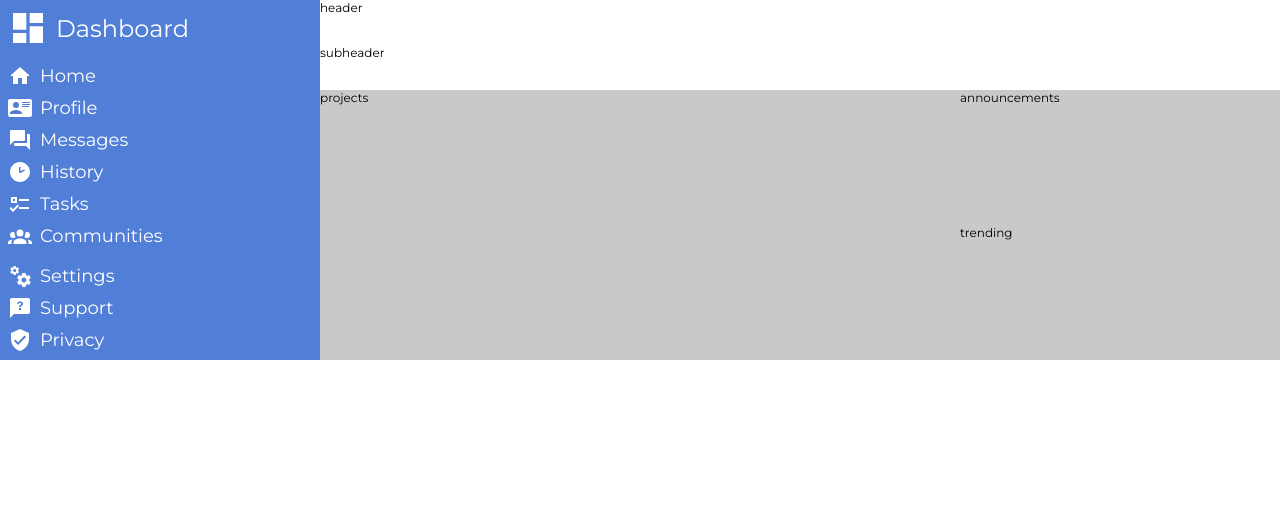
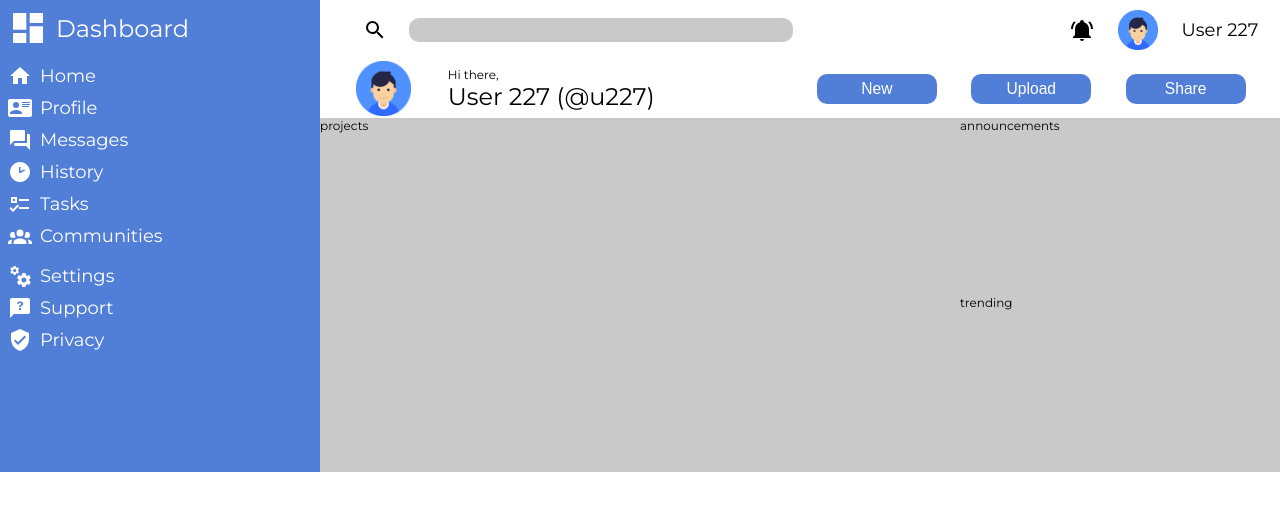
Before and after one commit to jakejet64/admin-dashboard, a plain HTML site: page index.html in a window 1280 px wide. Drawn offline with Linux system fonts and the light colour scheme.

Commit message:
Styled header & subheader

```diff
--- a/index.html
+++ b/index.html
@@ -31,10 +31,19 @@
         </div>
     </div>
     <div class="header">
-        header
+        <div class="search"></div>
+        <img src="assets/header/magnify.svg" alt="search icon">
+        <input type="search">
+        <img src="assets/header/bell-ring.svg" alt="notification icon">
+        <img src="assets/user/images.png" alt="user icon" id="userIconHeader">
+        <span>User 227</span>
     </div>
     <div class="subheader">
-        subheader
+        <img src="assets/user/images.png" alt="user icon" id="userIconSubheader">
+        <div><p>Hi there,</p><p>User 227 (@u227)</p></div>
+        <button>New</button>
+        <button>Upload</button>
+        <button>Share</button>
     </div>
     <div class="projects">
         projects
--- a/style.css
+++ b/style.css
@@ -35,10 +35,62 @@ body {
 
 .header {
     grid-area: 1 / 2 / 2 / 4;
+    font-size: 1.5rem;
+    display: flex;
+    justify-content: space-evenly;
+    align-items: center;
+}
+
+.header input[type='search']{
+    width: 30vw;
+    height: 24px;
+    margin-right: 20vw;
+    border: none;
+    background-color: rgb(201, 201, 201);
+    border-radius: 10px;
+}
+
+#userIconHeader {
+    width: 40px;
+    height: 40px;
+    margin: 2px;
 }
 
 .subheader {
     grid-area: 2 / 2 / 3 / 4;
+    display: flex;
+    justify-content: space-evenly;
+    align-items: center;
+}
+
+.subheader div {
+    display: flex;
+    flex-direction: column;
+    justify-content: center;
+    margin-right: 10vw;
+}
+
+.subheader p:last-child {
+    font-size: 2rem;
+}
+.subheader p {
+    margin: 0;
+}
+
+.subheader button {
+    color: white;
+    background-color: rgb(81, 126, 214);
+    border: none;
+    border-radius: 10px;
+    width: min(10vw, 120px);
+    font-size: 1.3rem;
+    height: 30px;
+}
+
+#userIconSubheader {
+    margin: 2px;
+    width: 55px;
+    height: 55px;
 }
 
 .projects,
```
Also changed, not shown: assets/header/bell-ring.svg (added), assets/header/magnify.svg (added), assets/user/images.png (added).
